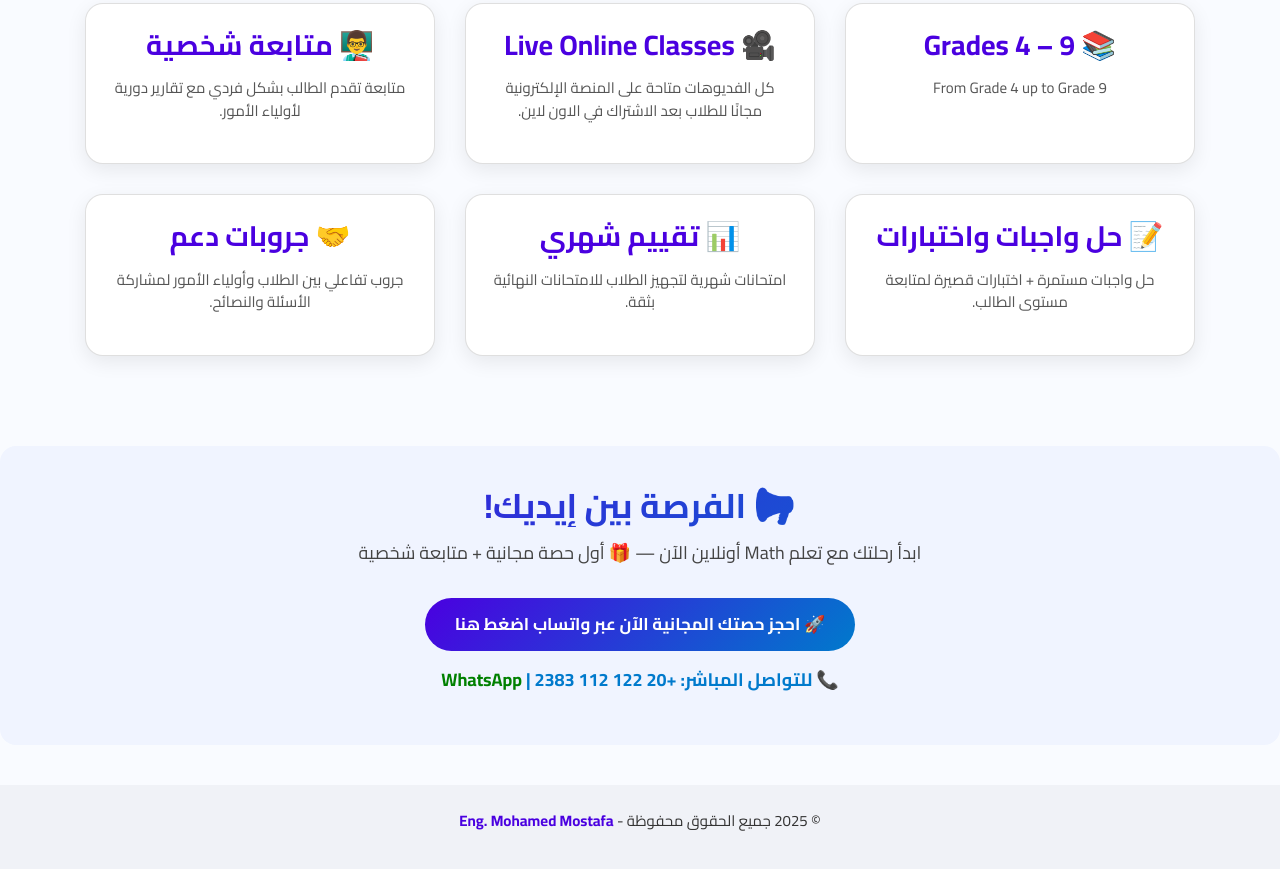
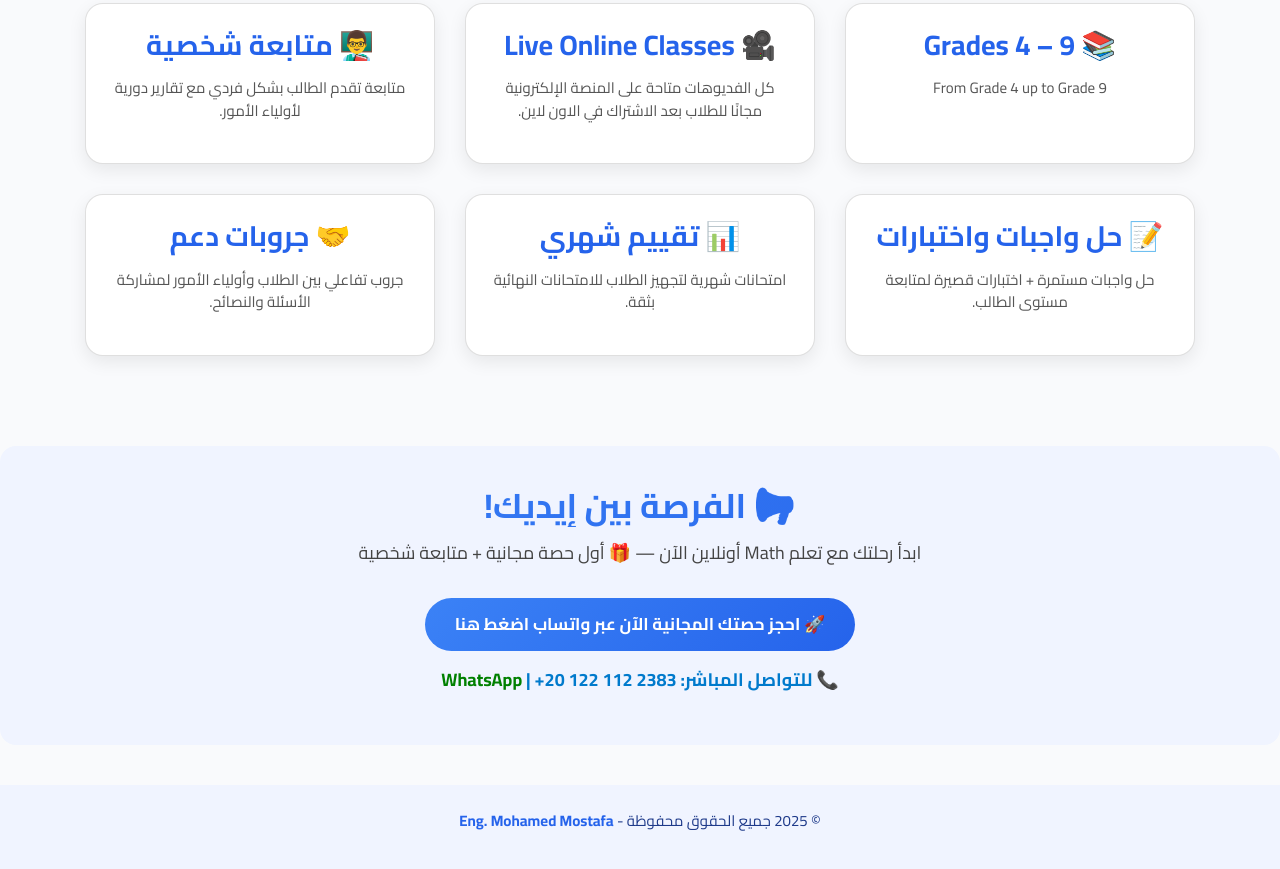
Before and after one commit to mohamed012ert/Learn-Math-Online, a plain HTML site: page index.html in a window 1280 px wide. Shown: the part 1021-1890 px from the top of the page. Drawn offline with Linux system fonts and the light colour scheme.

Commit message:
Update style.css

```diff
--- a/css/style.css
+++ b/css/style.css
@@ -1,7 +1,6 @@
-
 body {
   font-family: "Cairo", "Poppins", sans-serif;
-  background: #f9fbff;
+  background: #f9fafc;
   margin: 0;
   padding: 0;
   color: #333;
@@ -9,11 +8,11 @@ body {
 
 /* ===== Header ===== */
 header {
-  background: linear-gradient(135deg, #4a00e0, #007acc);
+  background: linear-gradient(135deg, #3b82f6, #2563eb);
   color: #fff;
   text-align: center;
   padding: 60px 20px;
-  border-bottom: 6px solid #eaeaea;
+  border-bottom: 6px solid #e0e7ff;
 }
 header h1 {
   font-size: 42px;
@@ -26,17 +25,17 @@ header p {
 
 /* ===== Navbar ===== */
 .navbar {
-  background: #fff;
-  box-shadow: 0 2px 10px rgba(0,0,0,0.05);
+  background: #ffffff;
+  box-shadow: 0 2px 8px rgba(0,0,0,0.05);
 }
 .nav-link {
-  color: #333 !important;
+  color: #1e3a8a !important;
   font-weight: 600;
   margin: 0 10px;
   transition: 0.3s;
 }
 .nav-link:hover {
-  color: #4a00e0 !important;
+  color: #3b82f6 !important;
 }
 
 /* ===== Hero ===== */
@@ -47,7 +46,7 @@ header p {
 .hero h2 {
   font-size: 34px;
   font-weight: bold;
-  background: linear-gradient(135deg, #4a00e0, #007acc);
+  background: linear-gradient(135deg, #3b82f6, #2563eb);
   -webkit-background-clip: text;
   -webkit-text-fill-color: transparent;
 }
@@ -60,7 +59,7 @@ header p {
   width: 320px;
   margin-top: 25px;
   border-radius: 20px;
-  box-shadow: 0 6px 18px rgba(0,0,0,0.15);
+  box-shadow: 0 6px 18px rgba(0,0,0,0.12);
 }
 
 /* ===== Cards ===== */
@@ -73,16 +72,19 @@ header p {
   gap: 30px;
 }
 .card {
-  background: #fff;
+  background: #ffffff;
   border-radius: 18px;
   padding: 25px;
   text-align: center;
-  box-shadow: 0 6px 20px rgba(0,0,0,0.08);
-  transition: transform 0.3s;
+  box-shadow: 0 6px 18px rgba(0,0,0,0.08);
+  transition: transform 0.3s, box-shadow 0.3s;
 }
-.card:hover { transform: translateY(-8px); }
+.card:hover {
+  transform: translateY(-6px);
+  box-shadow: 0 8px 20px rgba(0,0,0,0.12);
+}
 .card h3 {
-  color: #4a00e0;
+  color: #2563eb;
   margin-bottom: 15px;
   font-weight: bold;
 }
@@ -94,7 +96,7 @@ header p {
 /* ===== Buttons ===== */
 .btn-custom {
   display: inline-block;
-  background: linear-gradient(135deg, #4a00e0, #007acc);
+  background: linear-gradient(135deg, #3b82f6, #2563eb);
   color: #fff;
   padding: 14px 30px;
   border-radius: 35px;
@@ -112,11 +114,21 @@ header p {
 
 /* ===== Footer ===== */
 footer {
-  background: #f0f2f7;
-  color: #333;
+  background: #f0f4ff;
+  color: #1e3a8a;
   text-align: center;
   padding: 25px;
   margin-top: 40px;
   font-size: 15px;
 }
-footer span { color: #4a00e0; font-weight: bold; }
+footer span {
+  color: #2563eb;
+  font-weight: bold;
+}
+
+/* ===== Fix numbers direction ===== */
+.ltr-number {
+  direction: ltr;
+  unicode-bidi: embed;
+  display: inline-block;
+}
```
